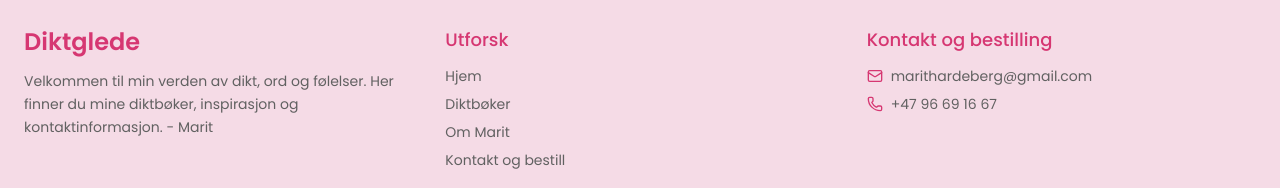
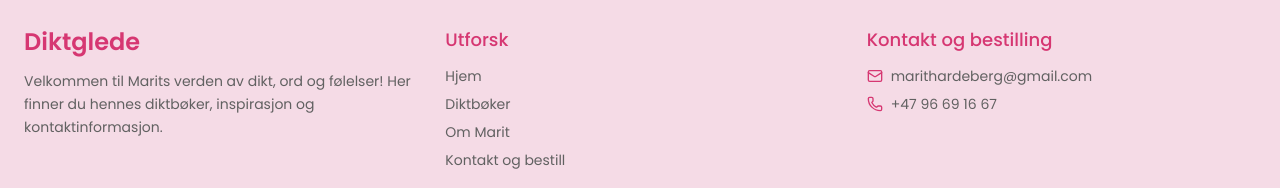
Before and after one commit to LineSvensen/diktglede, a React (Vite) app: page / in a window 1280 px wide. Shown: the part 919-1107 px from the top of the page. Built offline with nearby package versions, Linux system fonts and the light colour scheme; no server answers.

Commit message:
small footer text change

```diff
--- a/src/Layout/Footer/index.jsx
+++ b/src/Layout/Footer/index.jsx
@@ -12,8 +12,8 @@ export default function Footer() {
             Diktglede
           </h2>
           <p className="text-sm text-black leading-relaxed">
-            Velkommen til min verden av dikt, ord og følelser. Her finner du
-            mine diktbøker, inspirasjon og kontaktinformasjon. - Marit
+            Velkommen til Marits verden av dikt, ord og følelser! Her finner du
+            hennes diktbøker, inspirasjon og kontaktinformasjon.
           </p>
         </div>
 
```
